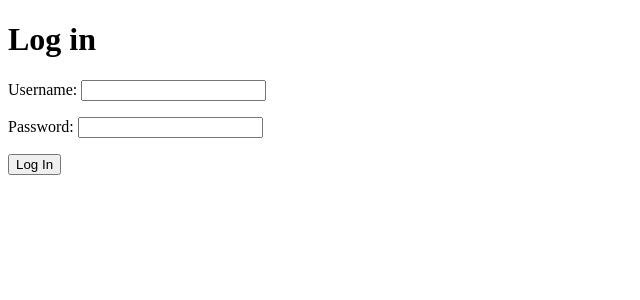
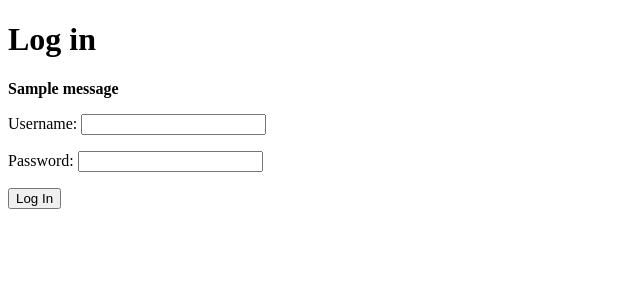
Before and after one commit to Nikitich2033/clucker_django, a Django app: page /log_in/ in a window 1280 px wide. Shown: the top 300 px of the page, without its empty margins (0-640 px from the left). Run offline with Django 3.2, Linux system fonts and the light colour scheme; tables that the repository leaves empty hold one stand-in row (values such as "Sample post"); one stand-in notice (Sample message) is shown.

Commit message:
Add flash error message after unsuccessful log in

```diff
--- a/microblogs/templates/log_in.html
+++ b/microblogs/templates/log_in.html
@@ -6,6 +6,9 @@
   </head>
   <body>
         <h1>Log in</h1>
+        {% for message in messages %}
+          <p><b>{{ message }}</b></p>
+        {% endfor %}
         <form action="{% url 'log_in' %}" method="post">
           {% csrf_token %}
           {{form.as_p}}
--- a/microblogs/views.py
+++ b/microblogs/views.py
@@ -2,6 +2,7 @@ from django.shortcuts import render, redirect
 from .models import User
 from .forms import SignUpForm,LogInForm
 from django.contrib.auth import authenticate,login
+from django.contrib import messages
 # Create your views here.
 
 def log_in(request):
@@ -14,7 +15,8 @@ def log_in(request):
             if user is not None:
                 login(request, user)
                 return redirect('feed')
-
+            #Add error message here
+        messages.add_message(request, messages.ERROR, "The credentials provided were invalid!")
     form = LogInForm()
     return render(request,'log_in.html', {'form':form})
 
```
Also changed, not shown: microblogs/tests/test_log_in_view.py (+11 -0 lines).
